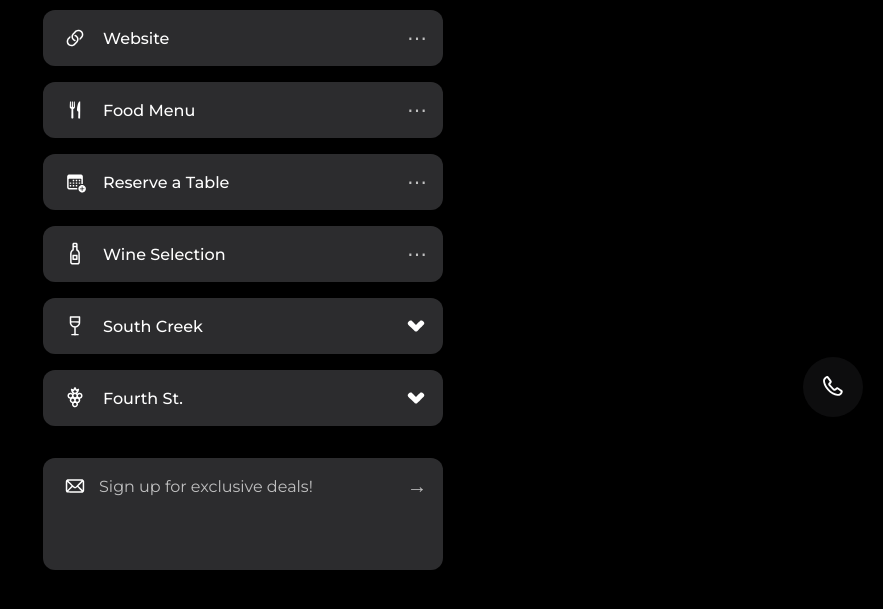
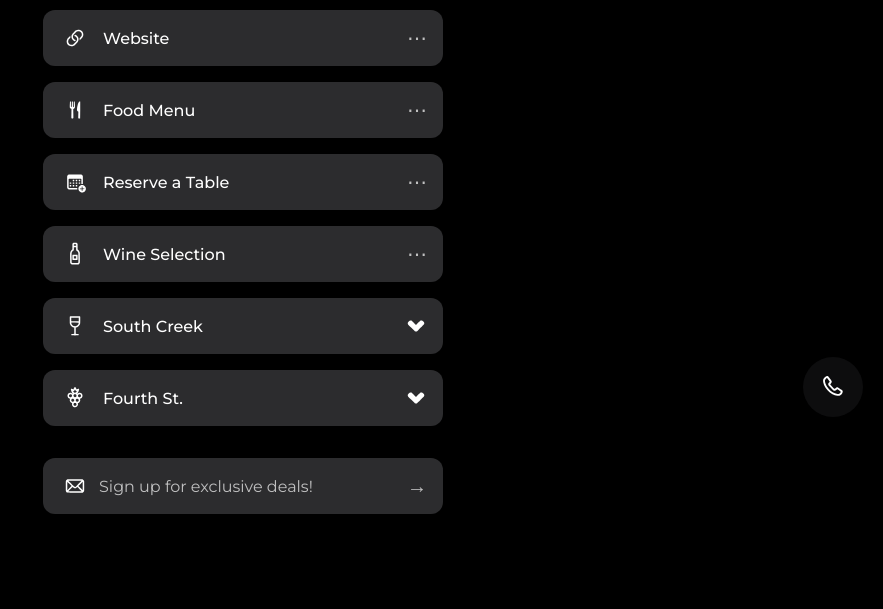
Before and after one commit to Whispering-Vine/bio, a plain HTML site: page index.html in a window 1280 px wide. Shown: the part 363-972 px from the top of the page, without its empty margins (397-1280 px from the left). Drawn offline with Linux system fonts and the light colour scheme; a web font is replaced by a local one.

Commit message:
Update index.html

```diff
--- a/index.html
+++ b/index.html
@@ -182,7 +182,7 @@
             transition: background-color 0.2s ease;
             height: 56px;
             position: relative;
-            padding-bottom: 56px;
+            margin-bottom: 56px;
         }
         .newsletter-container:hover {
             background-color: var(--hover-color);
```
